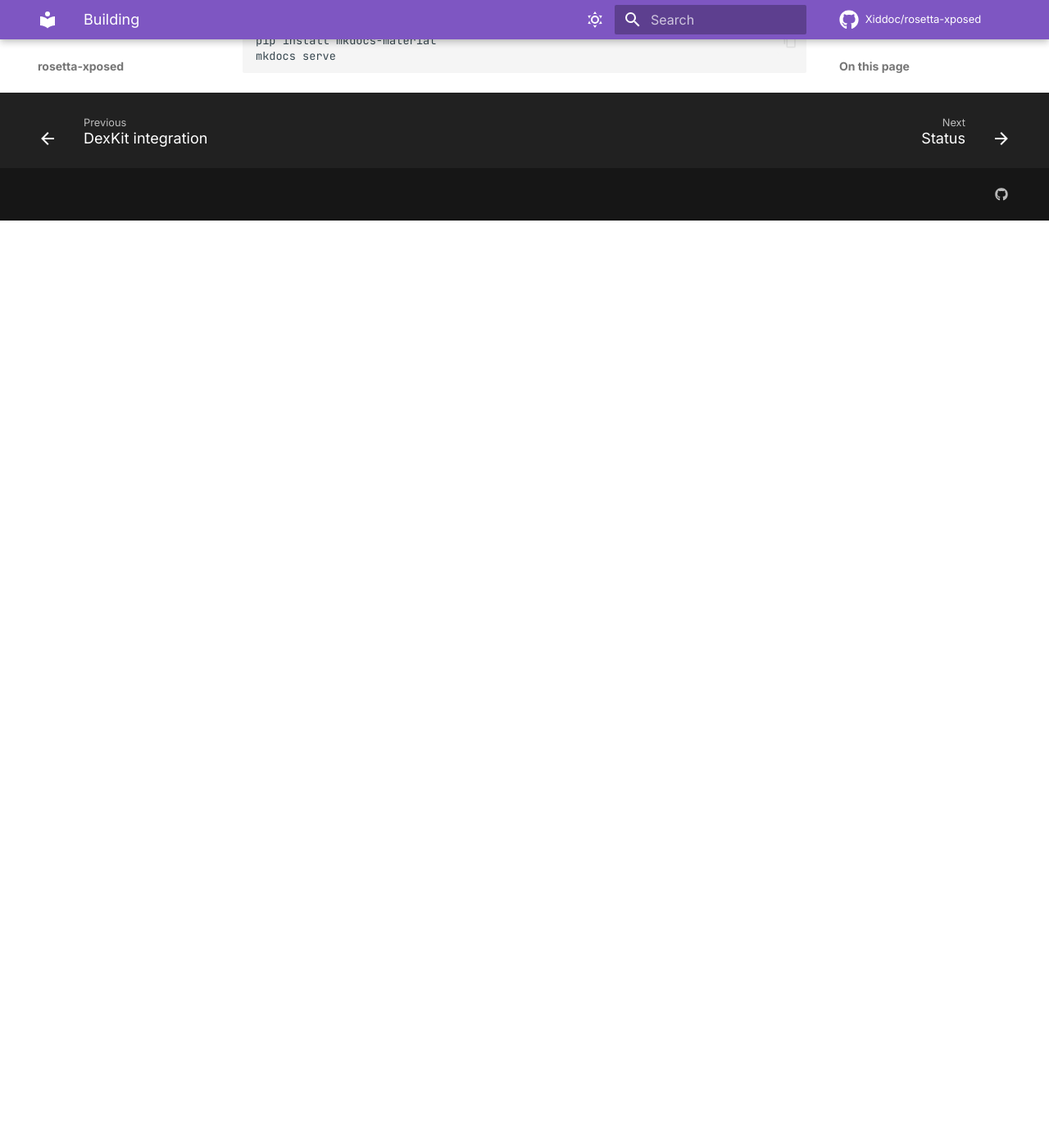
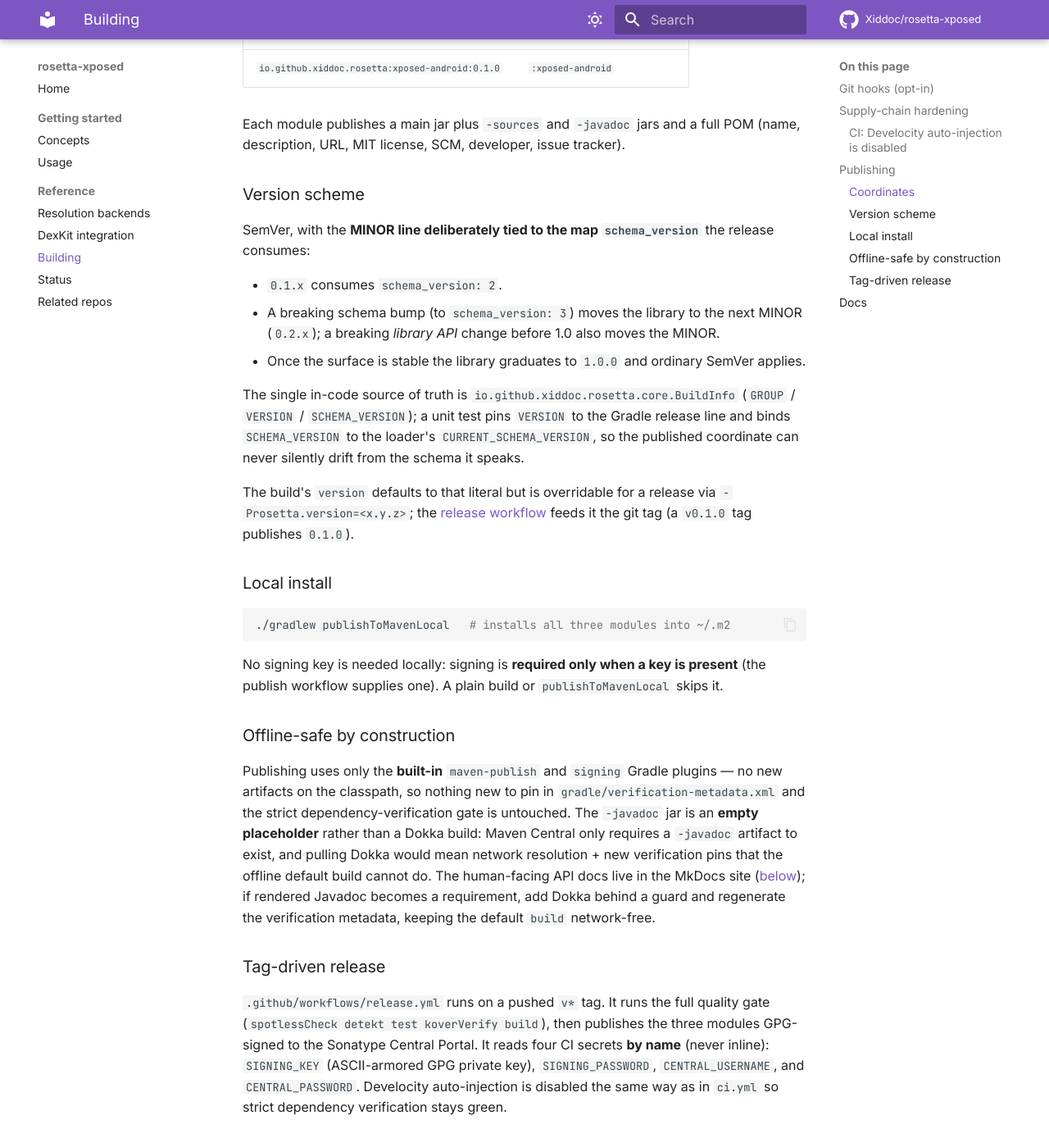
Before and after one commit to Xiddoc/rosetta-xposed, an MkDocs documentation site: the page built from docs/reference/building.md, in a window 1280 px wide and 1400 px high, scrolled down 2196 px. Shown: the whole window at 82% size. Built offline with MkDocs 1.6.1 and Material for MkDocs 9.7.7, drawn with Linux system fonts in a browser that asks for light colours; comment, search, counter and statistics services are not loaded; before the commit the page ends 2465 px from its top, so only the background shows below that; some of the changed text lies outside the part shown.

Commit message:
Wire Maven publishing for the three pure-JVM modules (xposed#21)
Publish :core, :xposed, and :xposed-android under
io.github.xiddoc.rosetta at 0.1.0. :dexkit stays out (optional/native).

- Shared gradle/publishing.gradle.kts convention applied to each
  published module: built-in maven-publish + signing only (no new
  plugins, so strict dependency verification is untouched and the
  default build stays offline-safe). Emits -sources and an empty
  -javadoc jar (Dokka deferred — would need network + new verification
  pins; real docs live in the MkDocs site). Full POM: name, description,
  url, MIT license, SCM, developer, issue tracker.
- Signing is required only when a key is present, so plain build /
  publishToMavenLocal need no GPG.
- Version: 0.0.0-dev -> 0.1.0, overridable via -Prosetta.version. New
  tested BuildInfo constant (GROUP/VERSION/SCHEMA_VERSION) is the
  in-code source of truth, pinned to the schema-coordinated version
  scheme (MINOR tracks schema_version: 0.1.x speaks schema 2).
- Tag-driven .github/workflows/release.yml publishes signed artifacts to
  the Sonatype Central Portal on v* tags using CI secrets by name.
- Docs: README install table + quickstart, building.md Publishing
  section + version scheme, status.md moved publishing to Built.

https://claude.ai/code/session_01QfyFPCLRA49MVQR9FMhTip

````diff
--- a/docs/reference/building.md
+++ b/docs/reference/building.md
@@ -82,13 +82,78 @@ With injection off, no unpinned artifacts ever reach the classpath, JAR
 checksum verification stays untouched, and `verify-metadata` remains
 `true`.
 
-## Distribution
+## Publishing
 
-This is an Xposed-family module dependency, **not** an npm package.
-Distribution is via the usual Xposed/LSPosed/LSPatch mechanisms (build the
-module APK and load it through your framework manager) or by depending on
-the Kotlin library once it is published to a Maven coordinate. Maven
-publishing is **planned** — see [Status](status.md).
+The three pure-JVM modules — `:core`, `:xposed`, `:xposed-android` — publish to
+Maven under the group **`io.github.xiddoc.rosetta`**. The optional, native
+`:dexkit` adapter is **not** published (it is kept out of the default build —
+see [Status](status.md)).
+
+### Coordinates
+
+| Coordinate | Module |
+| --- | --- |
+| `io.github.xiddoc.rosetta:xposed:0.1.0` | `:xposed` (depends on `:core`) |
+| `io.github.xiddoc.rosetta:core:0.1.0` | `:core` |
+| `io.github.xiddoc.rosetta:xposed-android:0.1.0` | `:xposed-android` |
+
+Each module publishes a main jar plus `-sources` and `-javadoc` jars and a full
+POM (name, description, URL, MIT license, SCM, developer, issue tracker).
+
+### Version scheme
+
+SemVer, with the **MINOR line deliberately tied to the map `schema_version`**
+the release consumes:
+
+- `0.1.x` consumes `schema_version: 2`.
+- A breaking schema bump (to `schema_version: 3`) moves the library to the next
+  MINOR (`0.2.x`); a breaking *library API* change before 1.0 also moves the
+  MINOR.
+- Once the surface is stable the library graduates to `1.0.0` and ordinary
+  SemVer applies.
+
+The single in-code source of truth is
+`io.github.xiddoc.rosetta.core.BuildInfo` (`GROUP` / `VERSION` /
+`SCHEMA_VERSION`); a unit test pins `VERSION` to the Gradle release line and
+binds `SCHEMA_VERSION` to the loader's `CURRENT_SCHEMA_VERSION`, so the
+published coordinate can never silently drift from the schema it speaks.
+
+The build's `version` defaults to that literal but is overridable for a release
+via `-Prosetta.version=<x.y.z>`; the [release workflow](#tag-driven-release)
+feeds it the git tag (a `v0.1.0` tag publishes `0.1.0`).
+
+### Local install
+
+```sh
+./gradlew publishToMavenLocal   # installs all three modules into ~/.m2
+```
+
+No signing key is needed locally: signing is **required only when a key is
+present** (the publish workflow supplies one). A plain build or
+`publishToMavenLocal` skips it.
+
+### Offline-safe by construction
+
+Publishing uses only the **built-in** `maven-publish` and `signing` Gradle
+plugins — no new artifacts on the classpath, so nothing new to pin in
+`gradle/verification-metadata.xml` and the strict dependency-verification gate
+is untouched. The `-javadoc` jar is an **empty placeholder** rather than a Dokka
+build: Maven Central only requires a `-javadoc` artifact to exist, and pulling
+Dokka would mean network resolution + new verification pins that the offline
+default build cannot do. The human-facing API docs live in the MkDocs site
+([below](#docs)); if rendered Javadoc becomes a requirement, add Dokka behind a
+guard and regenerate the verification metadata, keeping the default `build`
+network-free.
+
+### Tag-driven release
+
+`.github/workflows/release.yml` runs on a pushed `v*` tag. It runs the full
+quality gate (`spotlessCheck detekt test koverVerify build`), then publishes the
+three modules GPG-signed to the Sonatype Central Portal. It reads four CI
+secrets **by name** (never inline): `SIGNING_KEY` (ASCII-armored GPG private
+key), `SIGNING_PASSWORD`, `CENTRAL_USERNAME`, and `CENTRAL_PASSWORD`. Develocity
+auto-injection is disabled the same way as in `ci.yml` so strict dependency
+verification stays green.
 
 ## Docs
 
````
Also changed, not shown: README.md (+29 -5 lines), docs/reference/status.md (+9 -3 lines), 9 other files.
